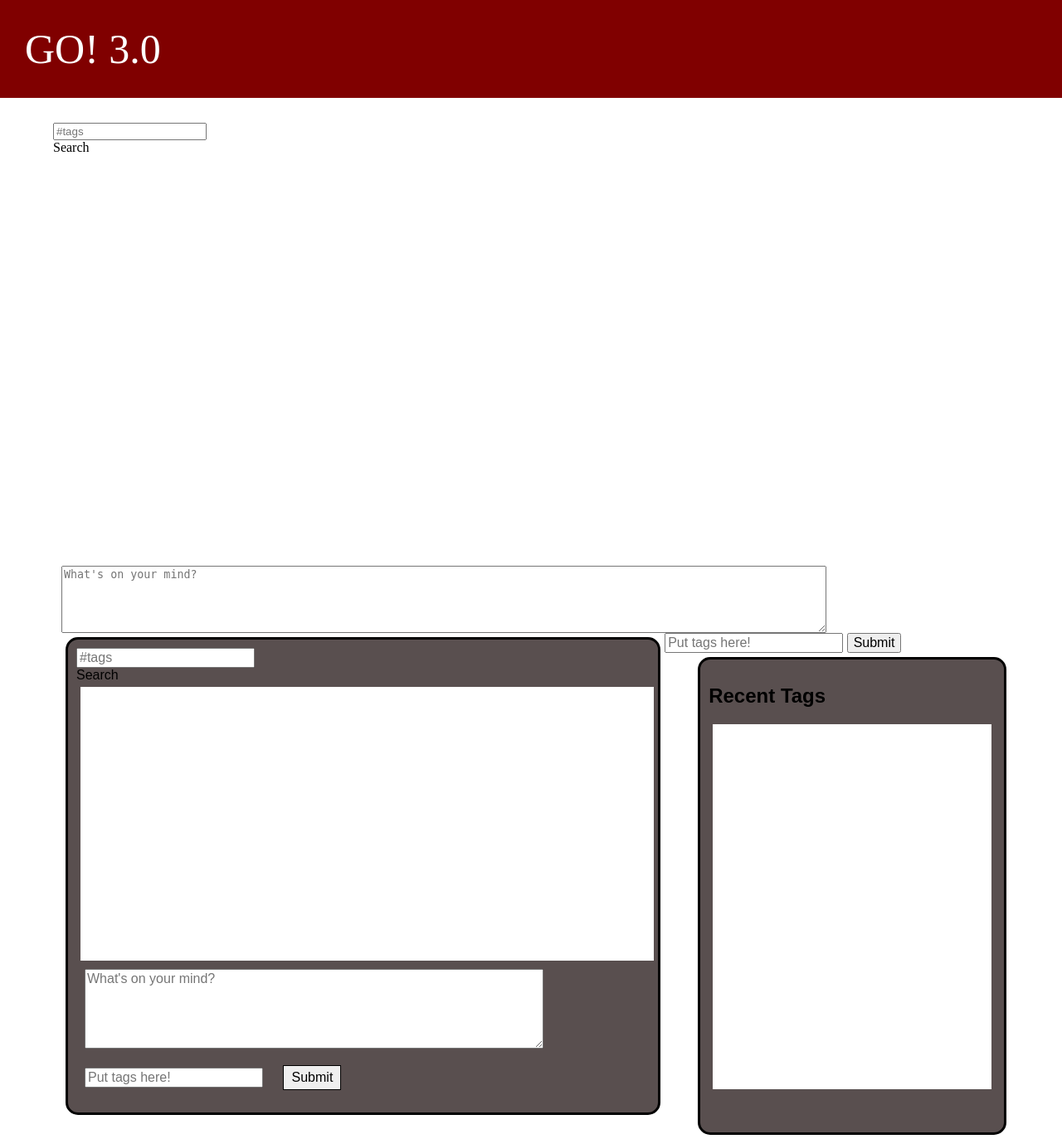
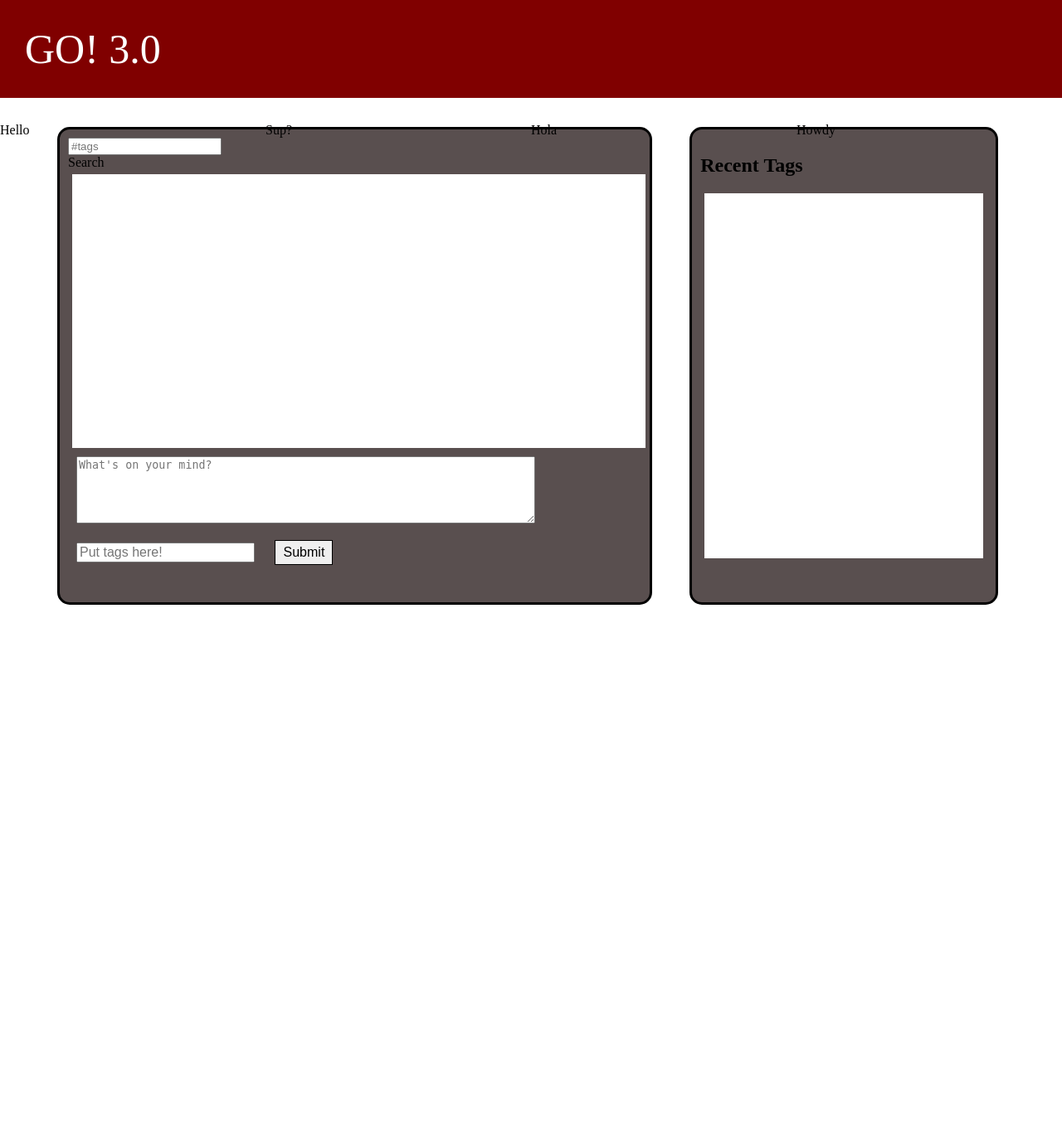
Before and after one commit to Haverford-FIG/GoBoard, a Django app: page / in a window 1280 px wide. Shown: the whole page at 83% size. After the commit the page ends 729 px from the top, so only its background shows below. Run offline with Django 3.2, Linux system fonts and the light colour scheme; some libraries are stand-ins or nearby versions.

Commit message:
here we go

```diff
--- a/templates/index.html
+++ b/templates/index.html
@@ -17,23 +17,23 @@
 	<script src="{{STATIC_URL}}js/csrf_cookie.js"></script>
 	<script src="{{STATIC_URL}}js/message.js"></script>
 	<link rel="stylesheet" type="text/css" href="{{STATIC_URL}}css/main.css" />
+	<script src="{{STATIC_URL}}js/swatches.js"></script>
+	<link rel="stylesheet" type="text/css" href="{{STATIC_URL}}css/swatches.css" />
     </head>
 
     <body>
     <div class="banner">
 	GO! 3.0
     </div>
+	<div id="navbar">
+		<ul id=kwicks-list class="kwicks kwicks-horizontal">
+			<a class=kwick1>Hello</a>
+			<a class=kwick2>Sup?</a>
+			<a class=kwick3>Hola</a>
+			<a class=kwick4>Howdy</a>
+		</ul>
+	</div>
     <div class="fullBox">
-	<input type="text" id="tagSearchBox" placeholder="#tags"/>
-	<div id="tagSearchSubmit">Search</div>
-	<div class="messageBox" id="messagebox">
-	</div>
-	<div class="goBoardBox">
-		<textarea maxlength="300" id="message" placeholder="What's on your mind?" cols="60" rows="5"></textarea>
-	    <div class="ui-widget">
-		<label for="tags"></label>
-		<input id="tags" maxlength="300" cols="60" placeholder="Put tags here!">
-		<button type="submit" id="messageSubmit">Submit</button>
     	<div id="general">
 	    <input type="text" id="tagSearchBox" placeholder="#tags"/>
 	    <div id="tagSearchSubmit">Search</div>
```
Also changed, not shown: 1 other file.
